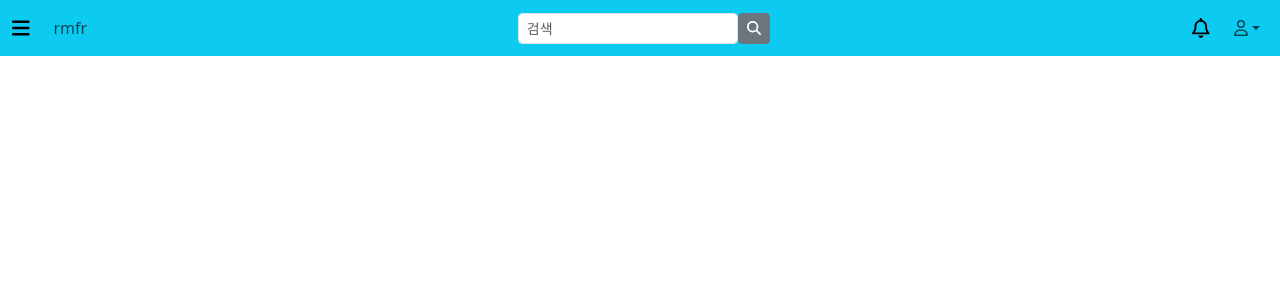
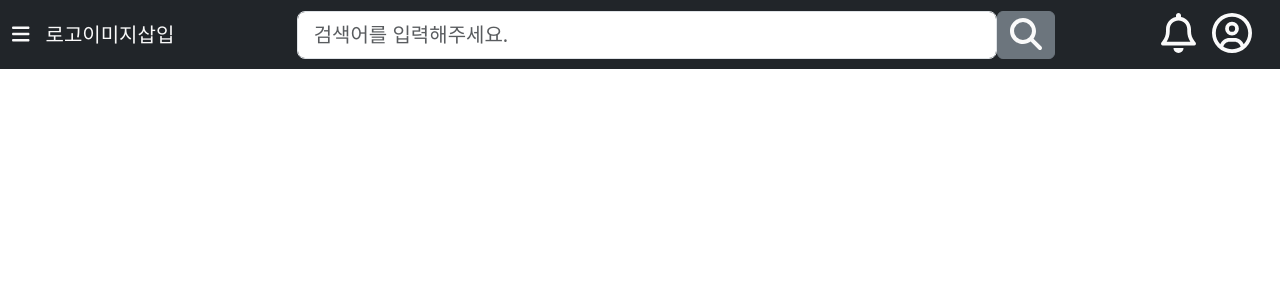
Before and after one commit to rasz60/rmfr, a Vue app in the folder frontend/: page / in a window 1280 px wide. Shown: the top 300 px of the page. Built offline with nearby package versions, Linux system fonts and the light colour scheme.

Commit message:
[20240520]header 완성 - vue용 사이드바 찾아보기 - user 컴포넌트 만들기 - 알람 컴포넌트 만들기

```diff
--- a/frontend/src/components/layout/HeaderComponent.vue
+++ b/frontend/src/components/layout/HeaderComponent.vue
@@ -1,48 +1,36 @@
 <template>
   <div>
-    <b-navbar toggleable="lg" type="" variant="info">
+    <b-navbar toggleable="lg" type="dark" variant="dark">
       <b-navbar-brand href="#">
-        <div id="menubar">
-          <span class="toggleBtn" @click="fn_toggleMenu">
-            <font-awesome-icon :icon="['fas', 'bars']" />
-          </span>
-        </div>
+        <font-awesome-icon :icon="['fas', 'bars']" style="color: #fafafa;"></font-awesome-icon>
       </b-navbar-brand>
 
       <b-navbar-toggle target="nav-collapse"></b-navbar-toggle>
 
       <b-collapse id="nav-collapse" is-nav>
         <b-navbar-nav>
-          <b-nav-item href="/">rmfr</b-nav-item>
+          <b-navbar-brand href="#" style="color: #fafafa;">로고이미지삽입</b-navbar-brand>
         </b-navbar-nav>
 
         <b-navbar-nav class="ms-auto" center>
           <b-nav-form width="30%">
-            <b-form-input size="sm" class="mr-sm-2" placeholder="검색"></b-form-input>
-
-            <b-button size="sm" class="my-2 my-sm-0" type="submit" ><font-awesome-icon :icon="['fas', 'magnifying-glass']" /></b-button>
+            <b-form-input size="lg" class="mr-sm-2" placeholder="검색어를 입력해주세요." style="width: 700px;" ></b-form-input>
+            <b-button><font-awesome-icon :icon="['fas', 'magnifying-glass']" style="color: #fafafa;" size="2x"/></b-button>
           </b-nav-form>
         </b-navbar-nav>
 
         <!-- Right aligned nav items -->
         <b-navbar-nav class="ms-auto" right>
           <b-navbar-brand href="#">
-            <font-awesome-icon :icon="['far', 'bell']" />
+            <font-awesome-icon :icon="['far', 'bell']" style="color: #fafafa;" size="2x"/>
           </b-navbar-brand>
-
-          <b-nav-item-dropdown right>
-            <!-- Using 'button-content' slot -->
-            <template #button-content>
-              <em><font-awesome-icon :icon="['far', 'user']" /></em>
-            </template>
-            <b-dropdown-item href="#">Profile</b-dropdown-item>
-            <b-dropdown-item href="#">Sign Out</b-dropdown-item>
-          </b-nav-item-dropdown>
+          <b-navbar-brand href="#">
+            <font-awesome-icon :icon="['far', 'circle-user']" style="color: #fafafa;" size="2x"/>
+          </b-navbar-brand>
         </b-navbar-nav>
       </b-collapse>
     </b-navbar>
   </div>
-
 </template>
 
 <script>
@@ -52,6 +40,7 @@ export default {
 
   compatConfig: { MODE: 3 }
 };
+
 </script>
 
 <style>
```
